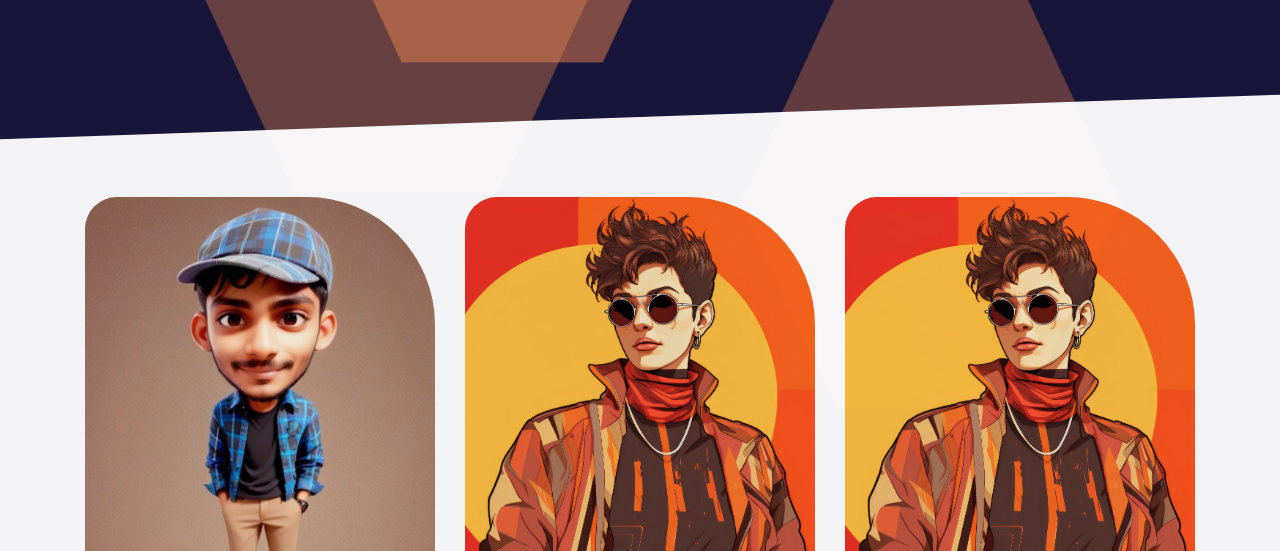
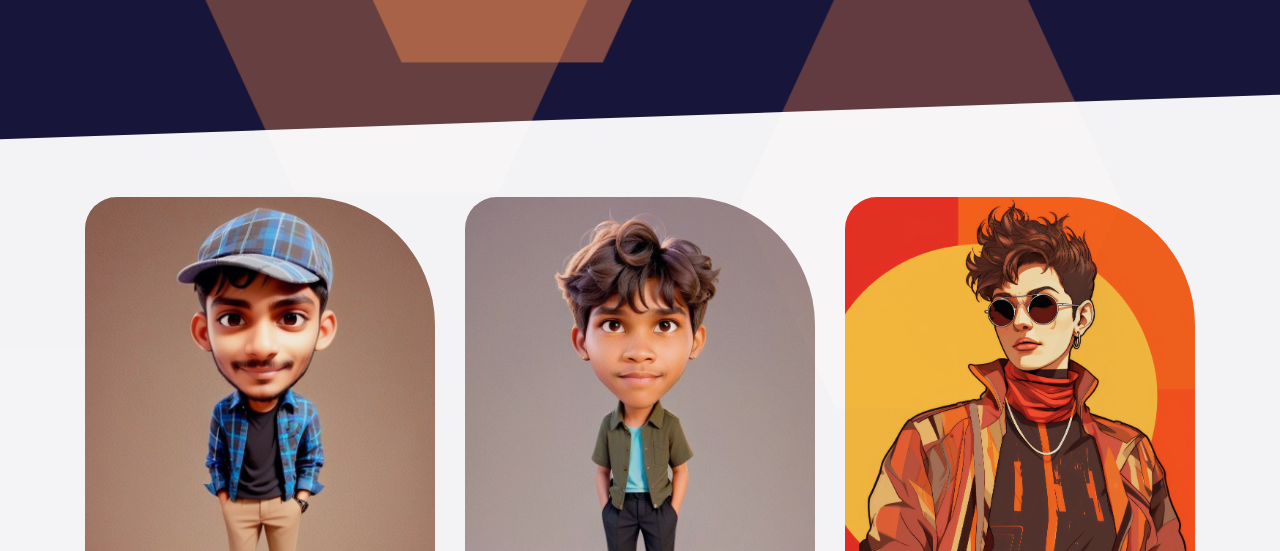
Before and after one commit to cbeAbishek/Technokreaticon, a website with bundled scripts: page teams.html in a window 1280 px wide. Shown: the part 249-800 px from the top of the page. Built offline with nearby package versions, Linux system fonts and the light colour scheme; a web font is replaced by a local one.

Commit message:
gabi photo added

```diff
--- a/teams.html
+++ b/teams.html
@@ -114,7 +114,7 @@
 						<div class="col-xl-4">
 							<div class="team-card">
 								<div class="team-image">
-									<img class="team-image img-fluid" src="img/team/common.jpg" alt="">
+									<img class="team-image img-fluid" src="img/team/gabi.jpg" alt="">
 								</div>
 								<div class="team-textbox">
 									<h3 class="team-name nexa orange">Gabriel Ebenezer A </h3>
```
Also changed, not shown: img/team/gabi.jpg (added).
